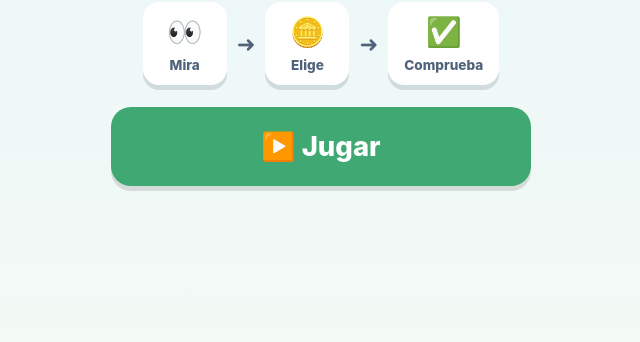
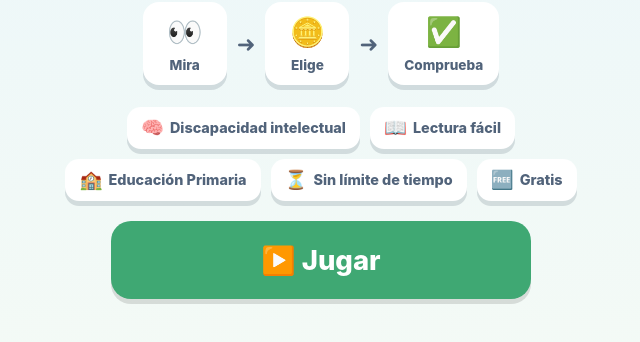
Before and after one commit to eloy345/mercadilloapp, a plain HTML site: page index.html in a window 1280 px wide. Shown: the part 274-616 px from the top of the page, without its empty margins (319-959 px from the left). Drawn offline with Linux system fonts and the light colour scheme.

Commit message:
Add home-info section with info chips to index.html

```diff
--- a/index.html
+++ b/index.html
@@ -224,6 +224,32 @@ button{
   font-size:1.4rem;
   color:var(--muted);
   font-weight:800;
+}
+
+.home-info{
+  display:flex;
+  flex-wrap:wrap;
+  justify-content:center;
+  gap:10px;
+  max-width:560px;
+  margin:0 0 4px;
+}
+
+.info-chip{
+  display:flex;
+  align-items:center;
+  gap:6px;
+  background:#fff;
+  border-radius:14px;
+  padding:8px 14px;
+  box-shadow:var(--shadow);
+  font-size:.9rem;
+  font-weight:800;
+  color:var(--muted);
+}
+
+.info-chip-icon{
+  font-size:1.15rem;
 }
 
 .screen-header{
@@ -707,6 +733,14 @@ button{
         <span class="step-emoji" aria-hidden="true">✅</span>
         <span class="step-text">Comprueba</span>
       </div>
+    </div>
+
+    <div class="home-info" aria-label="Información del juego">
+      <span class="info-chip"><span class="info-chip-icon">🧠</span>Discapacidad intelectual</span>
+      <span class="info-chip"><span class="info-chip-icon">📖</span>Lectura fácil</span>
+      <span class="info-chip"><span class="info-chip-icon">🏫</span>Educación Primaria</span>
+      <span class="info-chip"><span class="info-chip-icon">⏳</span>Sin límite de tiempo</span>
+      <span class="info-chip"><span class="info-chip-icon">🆓</span>Gratis</span>
     </div>
 
     <button class="btn btn-primary btn-xl" id="btn-start">▶️ Jugar</button>
@@ -1367,4 +1401,3 @@ button{
 
 </body>
 </html>
-</html>
```
